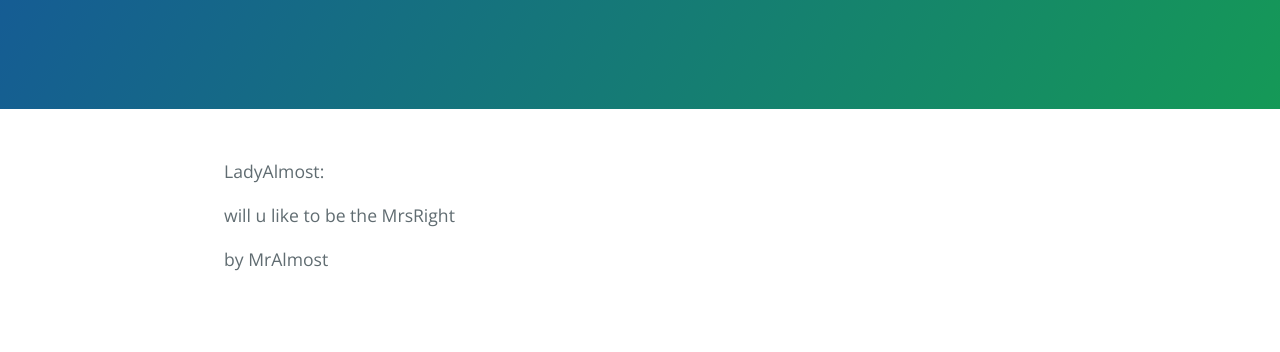
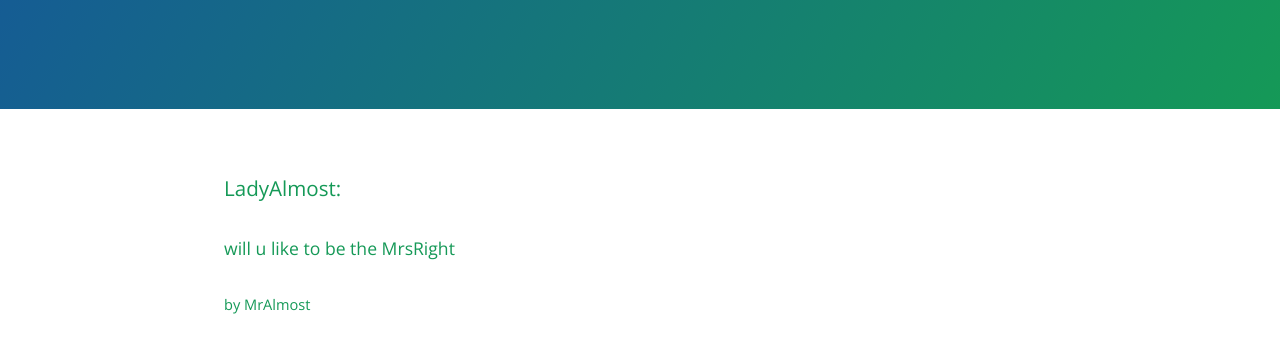
Before and after one commit to Vicktor0616/Vicktor, a plain HTML site: page index.html in a window 1280 px wide. Shown: the part 208-560 px from the top of the page. Drawn offline with nearby package versions, Linux system fonts and the light colour scheme.

Commit message:
Update index.html

```diff
--- a/index.html
+++ b/index.html
@@ -18,9 +18,9 @@
     <section class="main-content">
       <h3>
 <a id="" class="anchor" href="" aria-hidden="true"><span class="octicon octicon-link"></span></a></h3>
-  <p>LadyAlmost:
-           <p>will u like to be the MrsRight<p>
-                                                                                <p> by MrAlmost<p>
+  <h3>LadyAlmost:
+           <h4>will u like to be the MrsRight
+                                                                                <h5> by MrAlmost
     </section>
 
 
```
